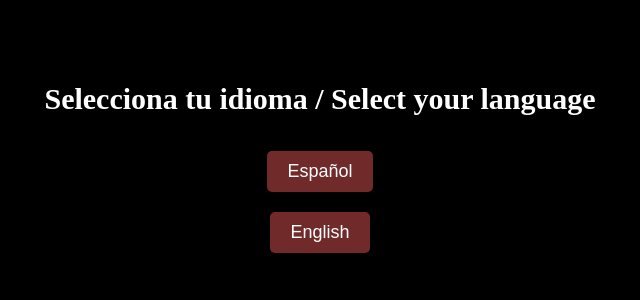
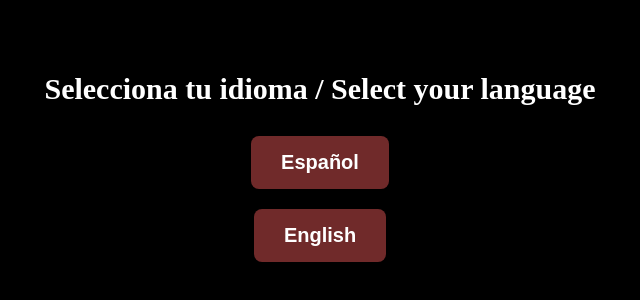
Before and after one commit to danielarodriguez4/Portfolio, a React (Vite) app: page / in a window 1280 px wide. Shown: the part 240-540 px from the top of the page, without its empty margins (320-960 px from the left). Built offline with nearby package versions, Linux system fonts and the light colour scheme; a web font is replaced by a local one.

Commit message:
Se agrega navegación para idioma

```diff
--- a/package.json
+++ b/package.json
@@ -12,7 +12,8 @@
   "dependencies": {
     "medium-zoom": "^1.1.0",
     "react": "^19.0.0",
-    "react-dom": "^19.0.0"
+    "react-dom": "^19.0.0",
+    "react-router-dom": "^7.4.0"
   },
   "devDependencies": {
     "@eslint/js": "^9.21.0",
--- a/src/LanguageSelector.jsx
+++ b/src/LanguageSelector.jsx
@@ -1,55 +1,26 @@
-import React, { useState, useEffect } from "react";
+import React from "react";
+import { useNavigate } from "react-router-dom";
+import "./PortfolioPage.css";
 
-const LanguageSelector = ({ onSelectLanguage }) => {
-  const [language, setLanguage] = useState(localStorage.getItem("language") || "");
-
-  useEffect(() => {
-    if (language) {
-      onSelectLanguage(language);
-    }
-  }, [language, onSelectLanguage]);
+const LanguageSelector = () => {
+  const navigate = useNavigate();
 
   const handleLanguageSelect = (lang) => {
-    setLanguage(lang);
     localStorage.setItem("language", lang);
-    onSelectLanguage(lang);
+    navigate("/portfolio"); // Redirige a la página principal
   };
 
   return (
-    <div style={styles.container}>
+    <div className="language-selector">
       <h2>Selecciona tu idioma / Select your language</h2>
-      <button style={styles.button} onClick={() => handleLanguageSelect("es")}>Español</button>
-      <button style={styles.button} onClick={() => handleLanguageSelect("en")}>English</button>
+      <button className="language-button" onClick={() => handleLanguageSelect("es")}>
+        Español
+      </button>
+      <button className="language-button" onClick={() => handleLanguageSelect("en")}>
+        English
+      </button>
     </div>
   );
 };
 
-const styles = {
-    container: {
-      display: "flex",
-      flexDirection: "column",
-      justifyContent: "center",
-      alignItems: "center",
-      height: "100vh",
-      width: "100vw",
-      backgroundColor: "#000",
-      color: "#fff",
-      fontSize: "20px",
-      textAlign: "center", // Asegura que el texto se centre correctamente
-      padding: "20px", // Agrega espacio alrededor para evitar que quede pegado a los bordes
-      boxSizing: "border-box", // Evita que el padding afecte el tamaño total del contenedor
-    },
-    button: {
-      margin: "10px",
-      padding: "10px 20px",
-      fontSize: "18px",
-      backgroundColor: "#702a2a",
-      color: "white",
-      border: "none",
-      cursor: "pointer",
-      borderRadius: "5px",
-    },
-  };
-
-
 export default LanguageSelector;
--- a/src/PortfolioPage.css
+++ b/src/PortfolioPage.css
@@ -406,3 +406,44 @@ body {
   width: 24px;
   height: 24px;
 }
+
+/* LanguageSelector.css */
+.language-selector {
+  display: flex;
+  flex-direction: column;
+  justify-content: center;
+  align-items: center;
+  position: fixed;
+  top: 0;
+  left: 0;
+  width: 100vw;
+  height: 100vh;
+  background-color: #000;
+  color: #fff;
+  font-size: 20px;
+  text-align: center;
+  padding: 20px;
+  box-sizing: border-box;
+  z-index: 1000;
+}
+
+.language-selector h2 {
+  margin-bottom: 20px;
+}
+
+.language-button {
+  margin: 10px;
+  padding: 15px 30px;
+  font-size: 20px;
+  font-weight: bold;
+  background-color: #702a2a;
+  color: white;
+  border: none;
+  cursor: pointer;
+  border-radius: 8px;
+  transition: background-color 0.3s ease;
+}
+
+.language-button:hover {
+  background-color: #a04040;
+}
--- a/src/PortfolioPage.jsx
+++ b/src/PortfolioPage.jsx
@@ -1,39 +1,41 @@
 import React, { useState, useEffect } from "react";
-import LanguageSelector from "./LanguageSelector";
+import { useNavigate } from "react-router-dom";
 import "./PortfolioPage.css";
 
 const PortfolioPage = () => {
-  const [language, setLanguage] = useState(localStorage.getItem("language") || "");
+  const navigate = useNavigate();
+  const language = localStorage.getItem("language") || "";
+
   const [selectedImage, setSelectedImage] = useState(null);
   const [isOpen, setIsOpen] = useState(false);
 
+  // Redirige si no hay idioma seleccionado
   useEffect(() => {
-    if (!language) return;
-    localStorage.setItem("language", language);
-  }, [language]);
-
-  if (!language) {
-    return <LanguageSelector onSelectLanguage={setLanguage} />;
-  }
+    if (!language) {
+      navigate("/");
+    } else {
+      localStorage.setItem("language", language);
+    }
+  }, [language, navigate]);
 
   const texts = {
     es: {
       aboutMe: "Sobre mí",
       description:
-        "Soy Omar Álvarez, tatuador con 8 años de experiencia, viviendo actualmente en Medellín, Colombia, pero con posibilidad de llevar mi arte a cualquier lugar del mundo. Mi pasión por el arte me llevó a especializarme en el estilo tradicional, donde las líneas sólidas, los colores vibrantes y la estética atemporal se convierten en mi sello personal.",
+        "Soy Omar, tatuador con 8 años de experiencia, viviendo actualmente en Medellín, Colombia, pero con posibilidad de llevar mi arte a cualquier lugar del mundo. Mi pasión por el arte me llevó a especializarme en el estilo tradicional, donde las líneas sólidas, los colores vibrantes y la estética atemporal se convierten en mi sello personal.",
       portfolio: "Conoce mi trabajo",
       contact: "Canales de contacto",
       otherSection: "Otra sección",
-      otherContent: "Te quiero mucho precioso"
+      otherContent: "Te quiero mucho precioso",
     },
     en: {
-      aboutMe: "About Me",
+      aboutMe: "About me",
       description:
-        "I am Omar Álvarez, a tattoo artist with 8 years of experience, currently living in Medellín, Colombia, but with the possibility of bringing my art anywhere in the world. My passion for art led me to specialize in the traditional style, where solid lines, vibrant colors, and timeless aesthetics become my signature.",
-      portfolio: "See My Work",
-      contact: "Contact Channels",
+        "My name is Omar, a passionate tattoo artist with eight years of experience, currently based in Medellín, Colombia. My artistry knows no borders, as I strive to bring my work to every corner of the world. Specializing in the traditional style, I blend bold lines, vibrant colors, and a timeless aesthetic to create tattoos that leave a lasting impression.",
+      portfolio: "See my work",
+      contact: "Contact channels",
       otherSection: "Section",
-      otherContent: "I love you so much, handsome"
+      otherContent: "I love you so much, handsome",
     },
   };
 
@@ -72,6 +74,7 @@ const PortfolioPage = () => {
         </div>
       </section>
 
+      {/* Modal para imágenes */}
       {selectedImage && (
         <div className="modal" onClick={() => setSelectedImage(null)}>
           <div className="modal-content" onClick={(e) => e.stopPropagation()}>
@@ -86,6 +89,7 @@ const PortfolioPage = () => {
         <p>{texts[language].otherContent}</p>
       </section>
 
+      {/* Botón flotante de contacto */}
       <div className="contact-float">
         <button className="contact-button" onClick={() => setIsOpen(!isOpen)}>
           {texts[language].contact}
--- a/src/main.jsx
+++ b/src/main.jsx
@@ -1,10 +1,20 @@
 import React from "react";
 import ReactDOM from "react-dom/client";
+import { BrowserRouter as Router, Routes, Route } from "react-router-dom";
 import PortfolioPage from "./PortfolioPage";
-import "./PortfolioPage"; // Asegúrate de importar los estilos
+import LanguageSelector from "./LanguageSelector";
+import "./PortfolioPage.css"; // Asegúrate de importar los estilos
 
 ReactDOM.createRoot(document.getElementById("root")).render(
   <React.StrictMode>
-    <PortfolioPage />
+    <Router>
+      <Routes>
+        {/* Página inicial: Selección de idioma */}
+        <Route path="/" element={<LanguageSelector />} />
+
+        {/* Página del portafolio */}
+        <Route path="/portfolio" element={<PortfolioPage />} />
+      </Routes>
+    </Router>
   </React.StrictMode>
 );
```
Also changed, not shown: 1 other file (tests, documents, lock files or other folders).
